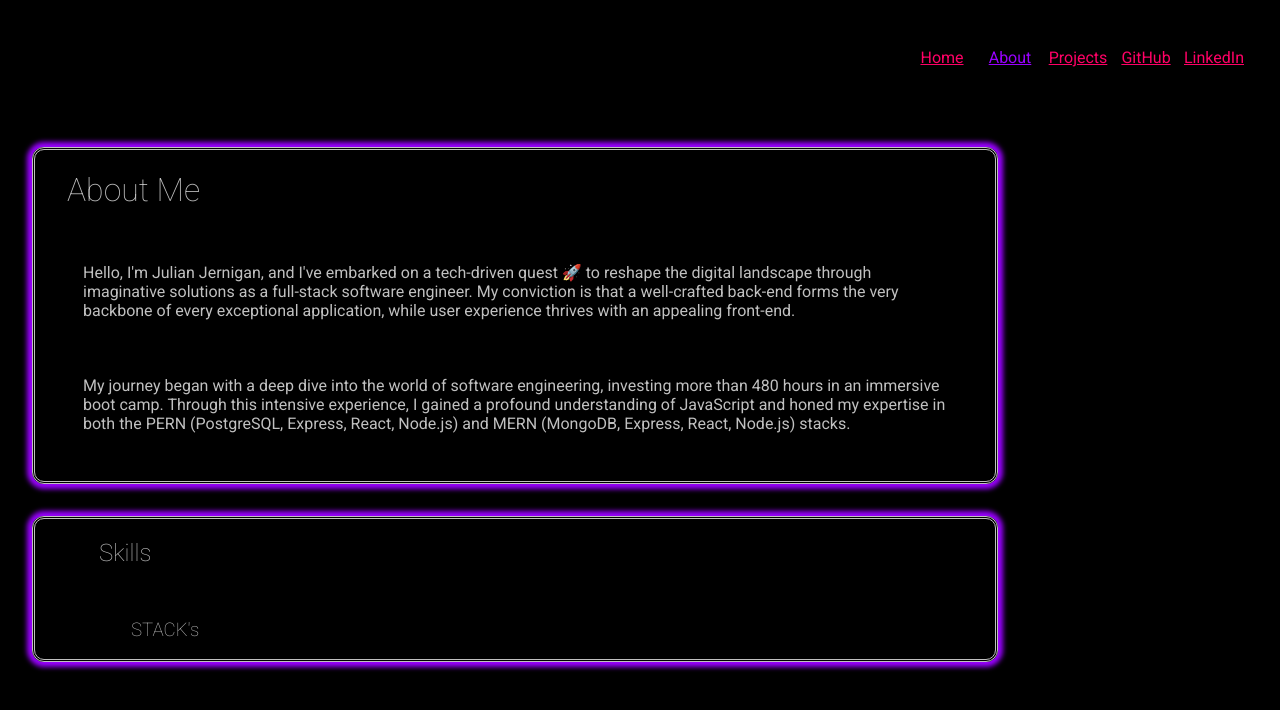
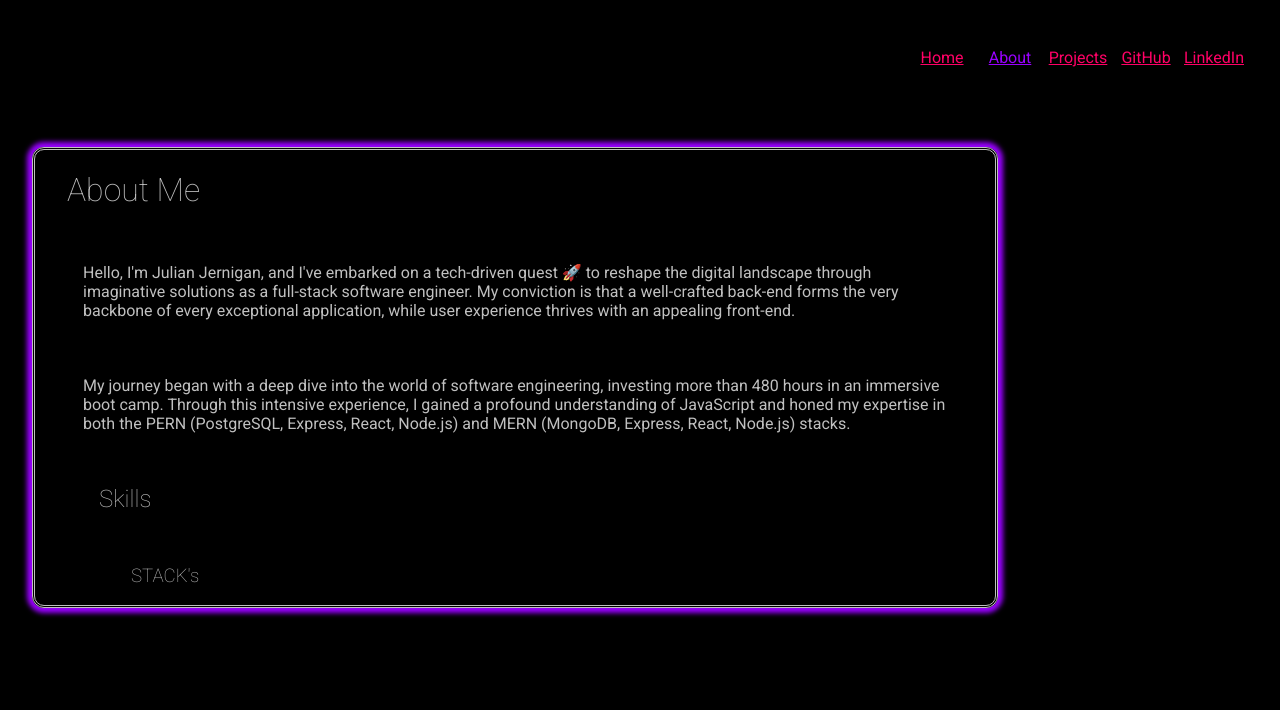
Before and after one commit to Job85/simplistic-portfolio, a Next.js app: page /about in a window 1280 px wide. Shown: the top 710 px of the page. Built offline with nearby package versions, Linux system fonts and the light colour scheme.

Commit message:
changed 1st class container => about, changed 2nd class container => skills, changed class skills => stacks, wrapped entire page in new class container

```diff
--- a/src/app/about/page.js
+++ b/src/app/about/page.js
@@ -2,8 +2,8 @@ import styles from './page.module.css'
 
 export default function About() {
     return (
-        <>
-            <div className={styles.container}>
+        <div className={styles.container}>
+            <div className={styles.about}>
                 <h1 className={styles.h1}>
                     About Me
                 </h1>
@@ -16,16 +16,16 @@ export default function About() {
                     Through this intensive experience, I gained a profound understanding of JavaScript and honed my expertise in both the PERN &#40;PostgreSQL, Express, React, Node.js&#41; and MERN &#40;MongoDB, Express, React, Node.js&#41; stacks.
                 </p>
             </div>
-            <div className={styles.container}>
+            <div className={styles.skills}>
                 <h2 className={styles.h2}>
                     Skills
                 </h2>
-                <div className={styles.skills}>
+                <div className={styles.stacks}>
                     <h3 className={styles.h3}>
                         STACK's
                     </h3>
                 </div>
             </div>
-        </>
+        </div>
     )
 }
```
